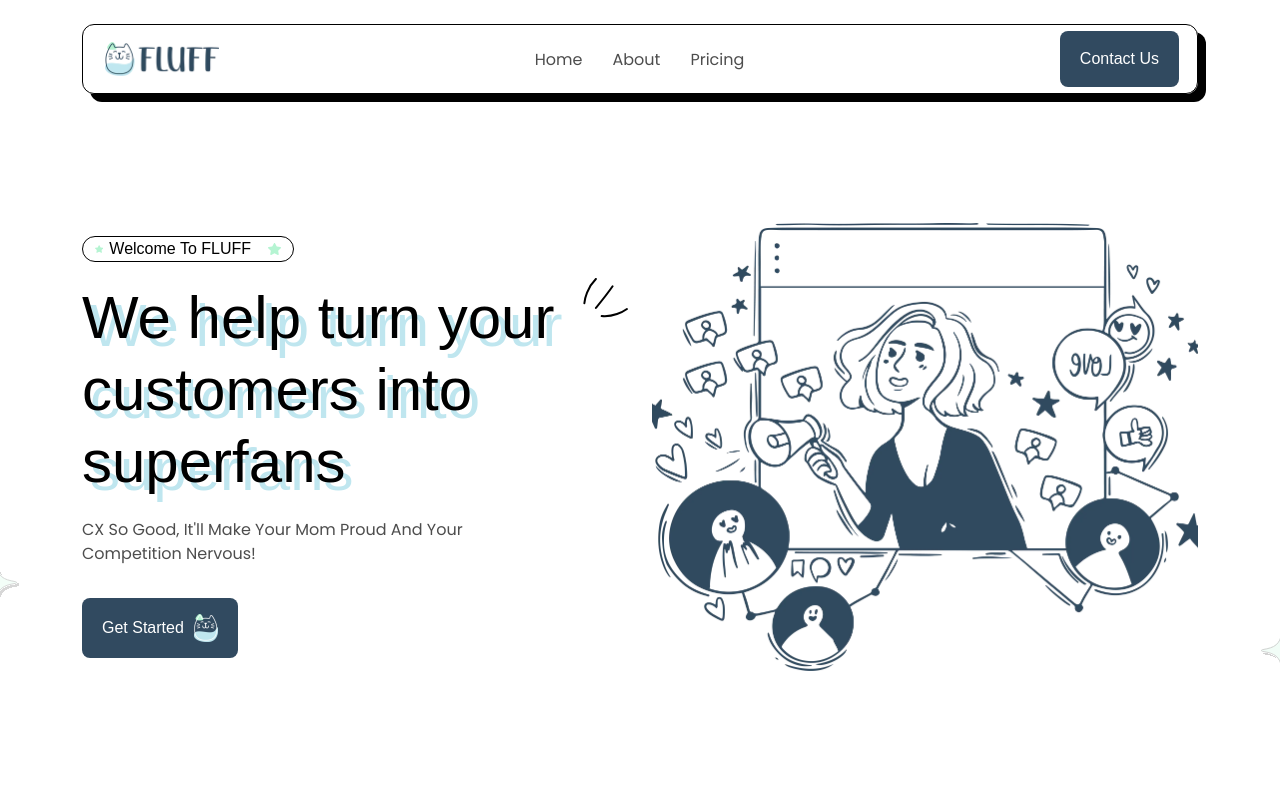
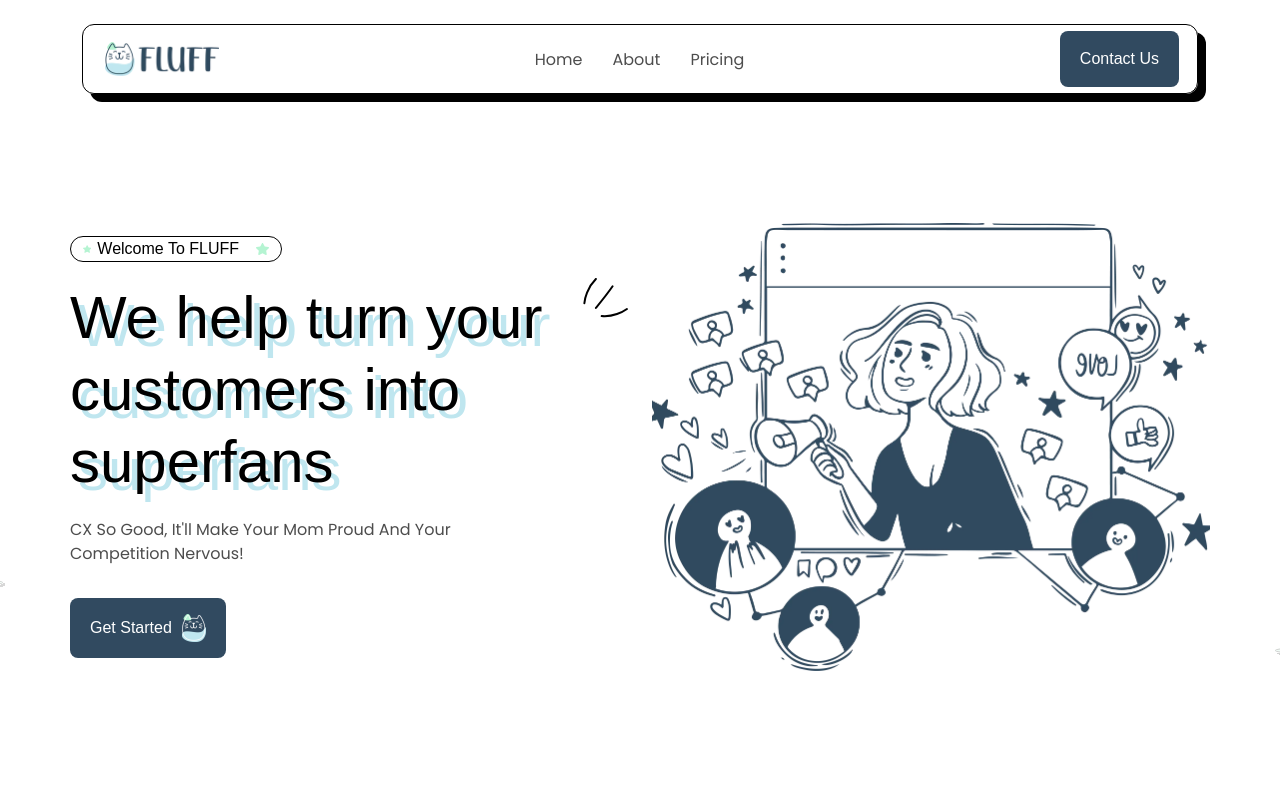
Before and after one commit to tarunmalik330/fluff, a React (Create React App) app: page / in a window 1280 px wide. Shown: the top 800 px of the page. Built offline with nearby package versions, Linux system fonts and the light colour scheme; a web font is replaced by a local one.

Commit message:
change in header

```diff
--- a/src/App.css
+++ b/src/App.css
@@ -240,6 +240,8 @@
   border-radius: 12px;
   padding: 6px 18px 6px 22px;
   max-width: 1207px;
+  margin-left: auto;
+  margin-right: auto;
 }
 
 .pagelogo {
@@ -723,7 +725,7 @@ textarea::placeholder {
 
 @media (min-width:1200px) {
   .custom_container {
-    max-width: 1140px !important;
+    max-width: 1164px !important;
   }
 
   .pt_slider {
--- a/src/components/Header.jsx
+++ b/src/components/Header.jsx
@@ -77,7 +77,7 @@ const Header = () => {
         <Container className="custom_container">
           <Row
             id="home"
-            className="align-items-center py_header justify-content-center position-relative"
+            className="align-items-center py_header position-relative"
           >
             <div className="position-absolute start-50 end-50 animate-this-element header_bluestar d-sm-block d-none">
               <BlueStar />
```
